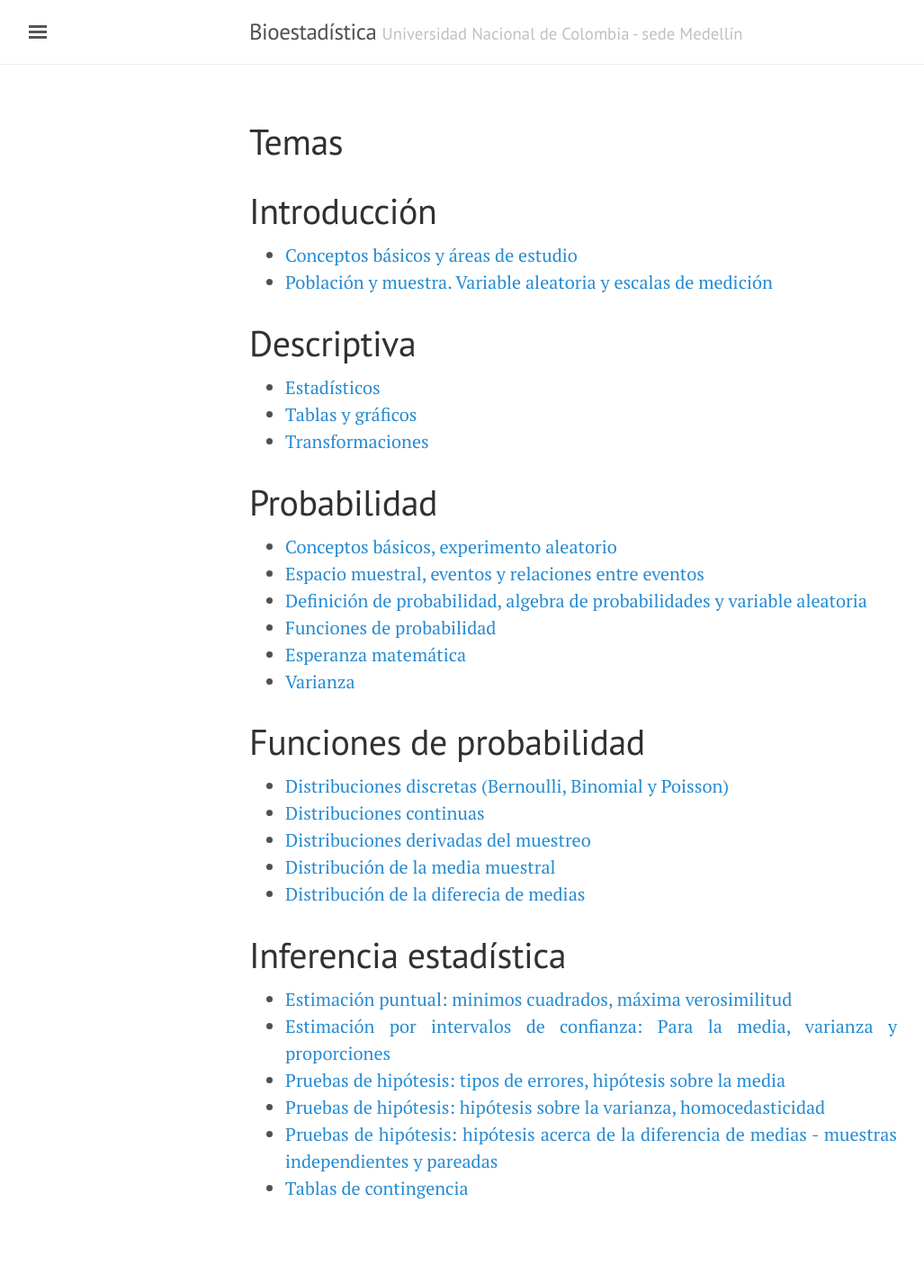
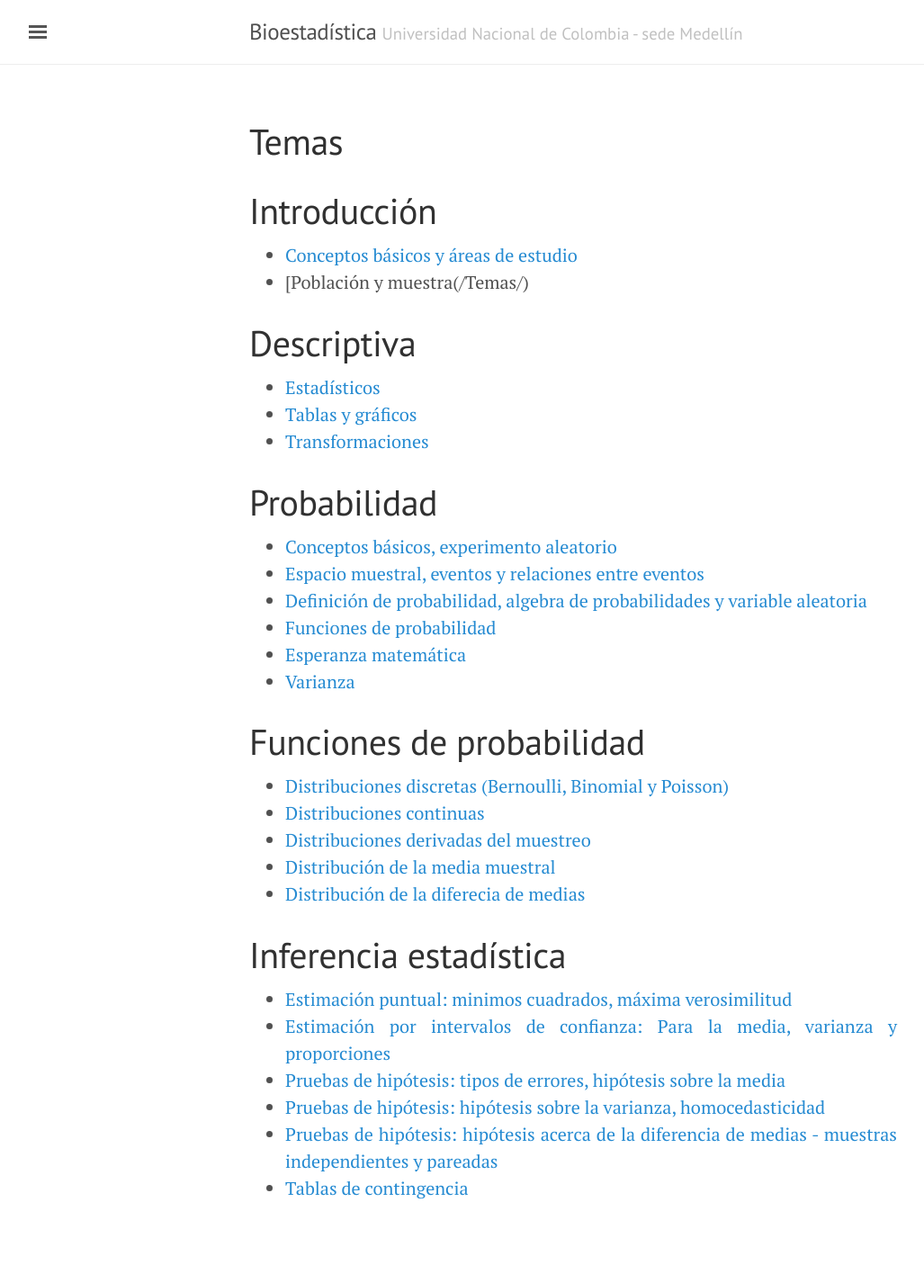
Before and after one commit to Ale-j/bioestadistica.github.io, a Jekyll site: the page built from 2Temas.md, in a window 1280 px wide. Shown: the whole page at 90% size, without its empty margins (3-1030 px from the left). Built offline with Jekyll 4.4.1, drawn with Linux system fonts in a browser that asks for light colours.

Commit message:
corrección

```diff
--- a/2Temas.md
+++ b/2Temas.md
@@ -5,7 +5,7 @@ title: Temas
 
 # Introducción
 - [Conceptos básicos y áreas de estudio](/Temas/1_Introduccion.html)
-- [Población y muestra. Variable aleatoria y escalas de medición](/Temas/)
+- [Población y muestra(/Temas/)
 
 # Descriptiva
 - [Estadísticos](/Temas/)
```
